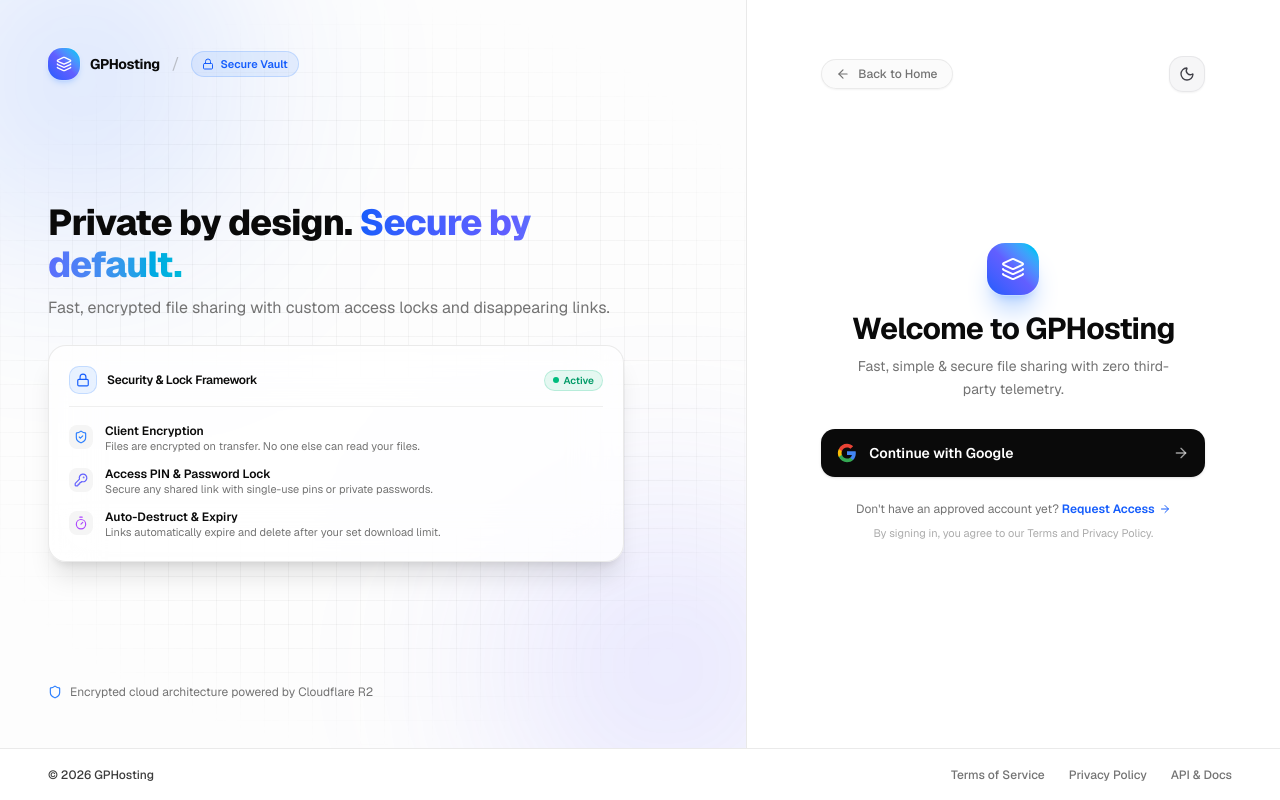
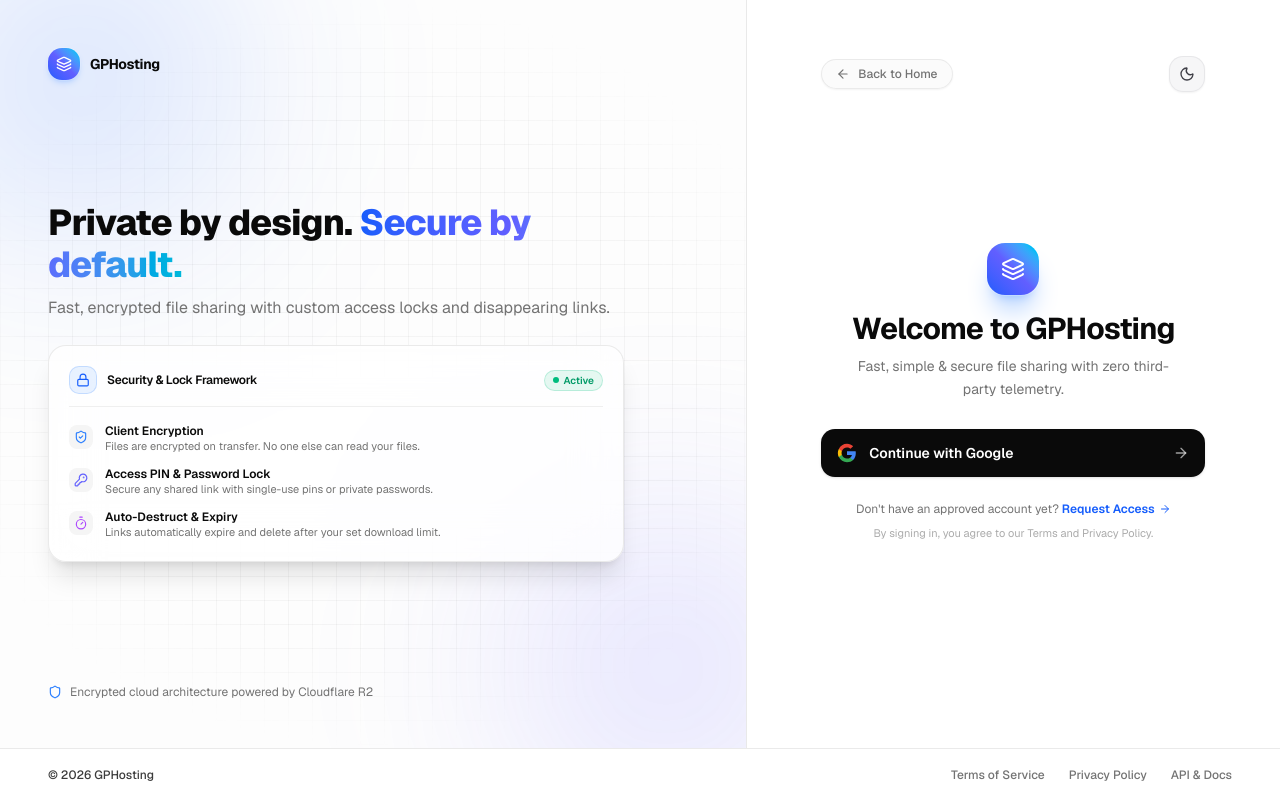
Before and after one commit to AspiringWebGaurav/gphost, a Next.js app: page /login in a window 1280 px wide. Built offline with nearby package versions, Linux system fonts and the light colour scheme; no server answers.

Commit message:
refactor(login): remove secure vault badge next to brand

```diff
--- a/app/(auth)/login/page.tsx
+++ b/app/(auth)/login/page.tsx
@@ -198,7 +198,7 @@
             aria-hidden="true"
           />
 
-          {/* Left Top Bar: Brand + Simple Vault Pill */}
+          {/* Left Top Bar: Brand */}
           <div className="flex items-center gap-3 relative z-10">
             <Link href="/" className="flex items-center gap-2.5 group">
               <div className="w-8 h-8 rounded-xl bg-gradient-to-tr from-blue-600 via-indigo-500 to-cyan-400 flex items-center justify-center text-white shadow-md shadow-blue-500/20 ring-1 ring-white/20 transition-transform duration-200 group-hover:scale-105 shrink-0">
@@ -206,11 +206,6 @@
               </div>
               <span className="font-bold tracking-tight text-foreground text-sm">GPHosting</span>
             </Link>
-            <span className="text-muted-foreground/40">/</span>
-            <div className="inline-flex items-center gap-1.5 px-2.5 py-1 rounded-full bg-blue-500/10 border border-blue-500/20 text-[11px] font-semibold text-blue-600 dark:text-blue-400">
-              <Lock className="w-3 h-3" />
-              <span>Secure Vault</span>
-            </div>
           </div>
 
           {/* Left Center Content: Simple wording + Simple Lock Framework */}
```
